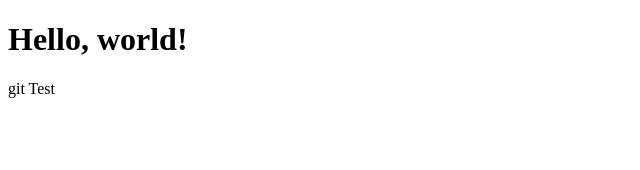
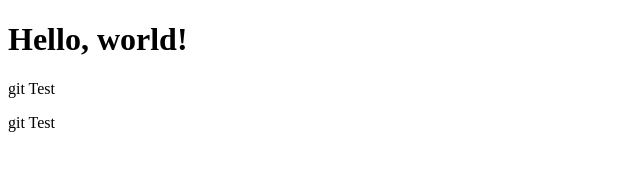
Before and after one commit to mutungu/git-test, a plain HTML site: page index.html in a window 1280 px wide. Shown: the full height of the page, 0-640 px from the left. Drawn offline with Linux system fonts and the light colour scheme.

Commit message:
changed my paragraph

```diff
--- a/index.html
+++ b/index.html
@@ -9,5 +9,6 @@
 <body>
     <h1>Hello, world!</h1>
     <p>git Test</p>
+    <p>git Test</p>
 </body>
 </html>
```
